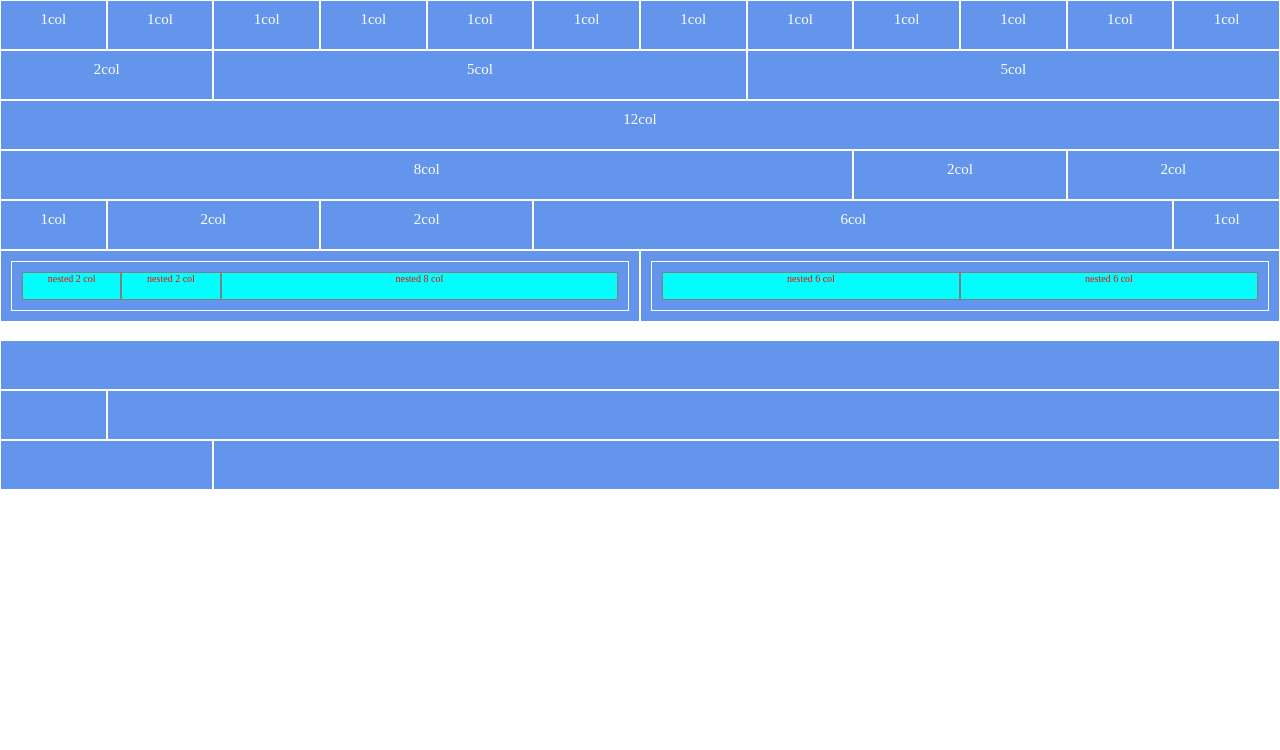
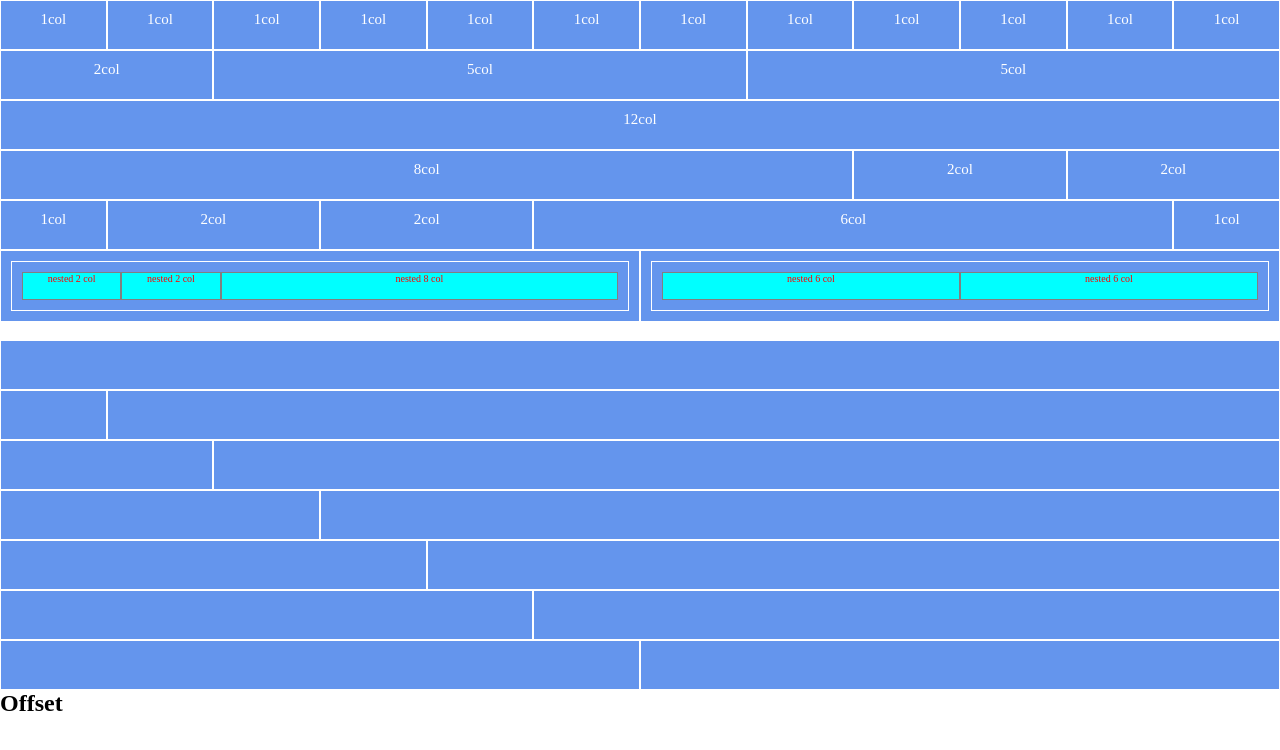
Before and after one commit to hexeva/html-css-12bool, a plain HTML site: page index.html in a window 1280 px wide. Drawn offline with Linux system fonts and the light colour scheme.

Commit message:
9-10-11-12-13 rows

```diff
--- a/index.html
+++ b/index.html
@@ -248,6 +248,7 @@
 
             <div class="col-xs-12">
                 <div class="box"></div>
+
             </div>
 
         </div>
@@ -258,10 +259,12 @@
 
             <div class="col-xs-1">
                 <div class="box"></div>
+
             </div>
 
             <div class="col-xs-11">
                 <div class="box"></div>
+
             </div>
 
         </div>
@@ -272,13 +275,79 @@
 
             <div class="col-xs-2">
                 <div class="box"></div>
+
             </div>
 
             <div class="col-xs-10">
                 <div class="box"></div>
+
             </div>
 
         </div>
+
+        <!-- 10 ROW -->
+
+        <div class="row">
+
+            <div class="col-xs-3">
+                <div class="box"></div>
+
+            </div>
+
+            <div class="col-xs-9">
+                <div class="box"></div>
+
+            </div>
+        </div>
+
+        <!-- 11 ROW -->
+
+        <div class="row">
+
+            <div class="col-xs-4">
+                <div class="box"></div>
+            </div>
+
+            <div class="col-xs-8">
+                <div class="box"></div>
+            </div>
+
+        </div>
+
+        <!-- 12 ROW -->
+
+        <div class="row">
+
+            <div class="col-xs-5">
+                <div class="box"></div>
+            </div>
+
+            <div class="col-xs-7">
+                <div class="box"></div>
+            </div>
+
+        </div>
+
+        <!-- 13 ROW -->
+
+        <div class="row">
+
+            <div class="col-xs-6">
+                <div class="box"></div>
+            </div>
+
+            <div class="col-xs-6">
+                <div class="box"></div>
+            </div>
+
+        </div>
+
+        <h2>Offset</h2>
+
+        <!-- Offset -->
+
+
+
 
 
 
```
